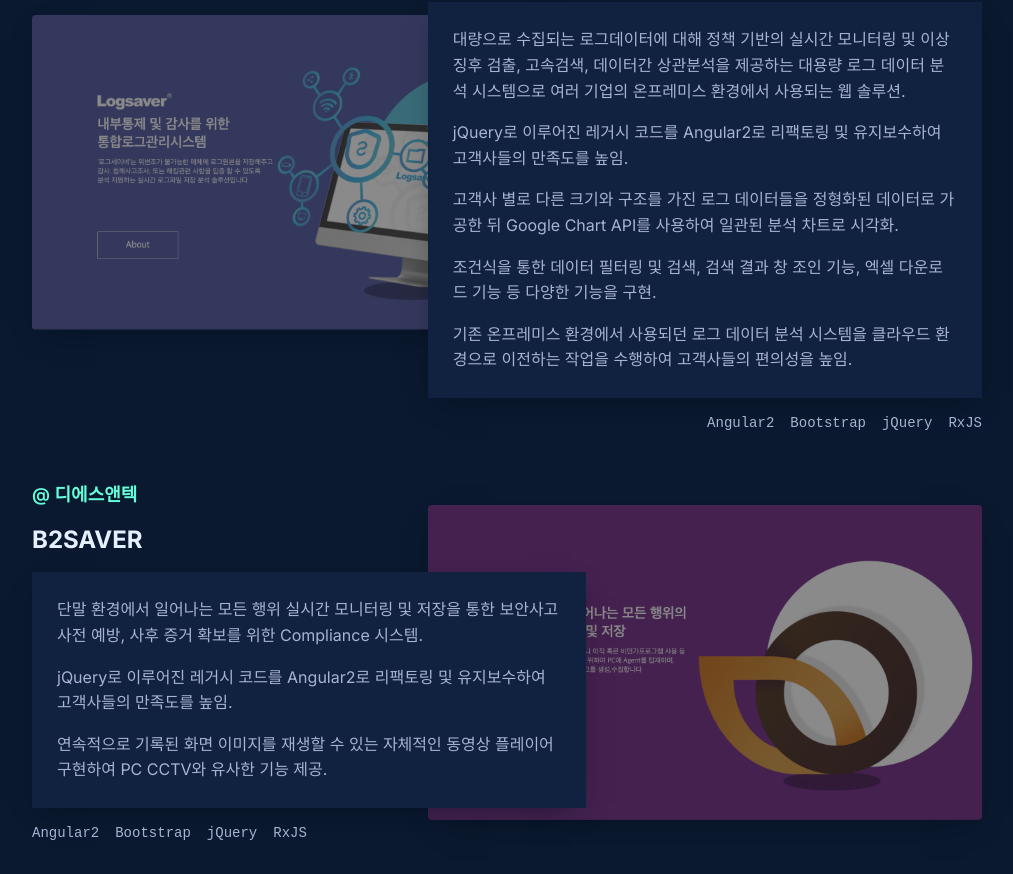
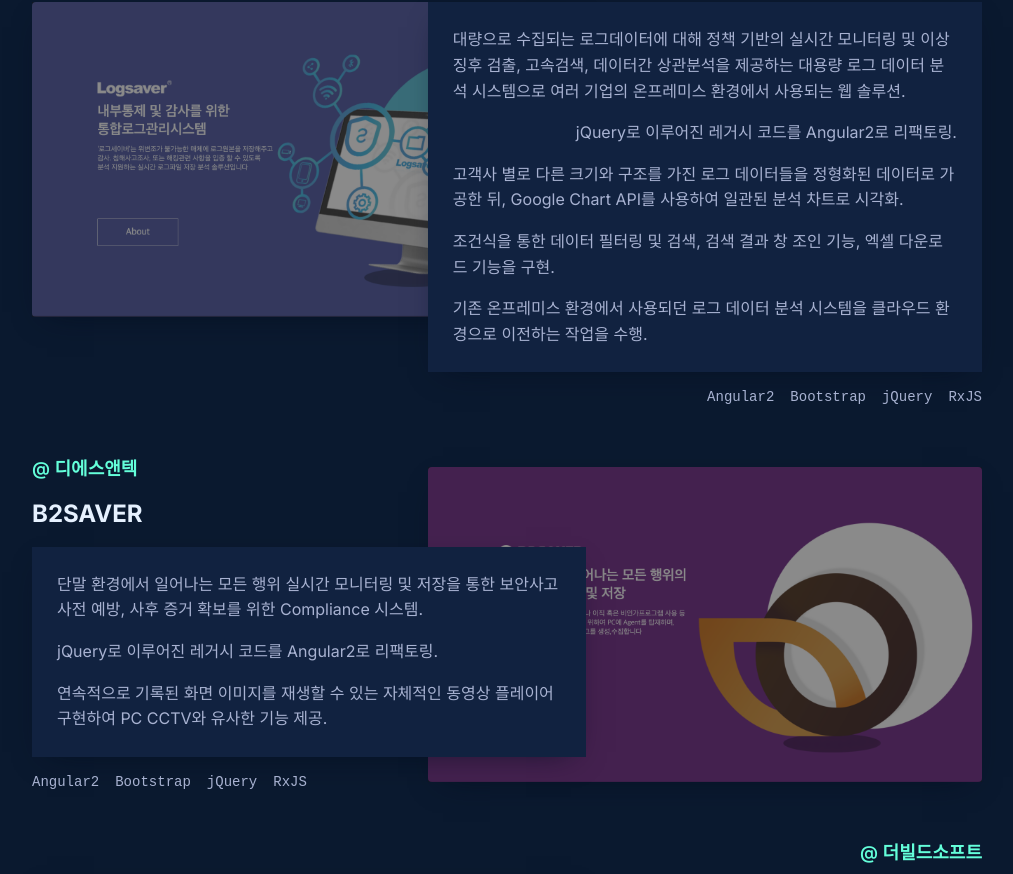
Before and after one commit to heondeam/shlee-resume, a Next.js app: page / in a window 1280 px wide. Shown: the part 3900-4774 px from the top of the page, without its empty margins (133-1146 px from the left). Built offline with nearby package versions, Linux system fonts and the light colour scheme; a web font is replaced by a local one.

Commit message:
fix: modify typo

```diff
--- a/components/sections/projects.tsx
+++ b/components/sections/projects.tsx
@@ -67,10 +67,10 @@
     title: 'Logsaver',
     description: [
       '대량으로 수집되는 로그데이터에 대해 정책 기반의 실시간 모니터링 및 이상징후 검출, 고속검색, 데이터간 상관분석을 제공하는 대용량 로그 데이터 분석 시스템으로 여러 기업의 온프레미스 환경에서 사용되는 웹 솔루션.',
-      'jQuery로 이루어진 레거시 코드를 Angular2로 리팩토링 및 유지보수하여 고객사들의 만족도를 높임.',
-      '고객사 별로 다른 크기와 구조를 가진 로그 데이터들을 정형화된 데이터로 가공한 뒤 Google Chart API를 사용하여 일관된 분석 차트로 시각화.',
-      '조건식을 통한 데이터 필터링 및 검색, 검색 결과 창 조인 기능, 엑셀 다운로드 기능 등 다양한 기능을 구현.',
-      '기존 온프레미스 환경에서 사용되던 로그 데이터 분석 시스템을 클라우드 환경으로 이전하는 작업을 수행하여 고객사들의 편의성을 높임.'
+      'jQuery로 이루어진 레거시 코드를 Angular2로 리팩토링.',
+      '고객사 별로 다른 크기와 구조를 가진 로그 데이터들을 정형화된 데이터로 가공한 뒤, Google Chart API를 사용하여 일관된 분석 차트로 시각화.',
+      '조건식을 통한 데이터 필터링 및 검색, 검색 결과 창 조인 기능, 엑셀 다운로드 기능을 구현.',
+      '기존 온프레미스 환경에서 사용되던 로그 데이터 분석 시스템을 클라우드 환경으로 이전하는 작업을 수행.'
     ],
     stack: ['Angular2', 'Bootstrap', 'jQuery', 'RxJS'],
     image: logsaver
@@ -80,7 +80,7 @@
     title: 'B2SAVER',
     description: [
       '단말 환경에서 일어나는 모든 행위 실시간 모니터링 및 저장을 통한 보안사고 사전 예방, 사후 증거 확보를 위한 Compliance 시스템.',
-      'jQuery로 이루어진 레거시 코드를 Angular2로 리팩토링 및 유지보수하여 고객사들의 만족도를 높임.',
+      'jQuery로 이루어진 레거시 코드를 Angular2로 리팩토링.',
       '연속적으로 기록된 화면 이미지를 재생할 수 있는 자체적인 동영상 플레이어 구현하여 PC CCTV와 유사한 기능 제공.'
     ],
     stack: ['Angular2', 'Bootstrap', 'jQuery', 'RxJS'],
```
